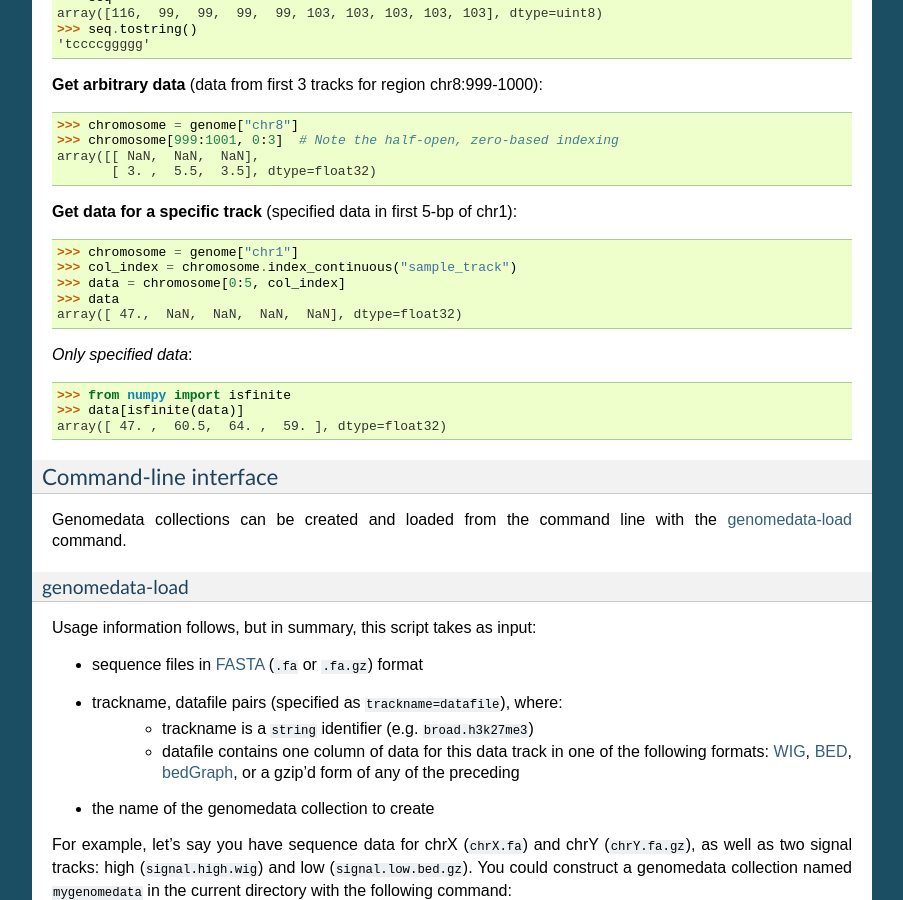
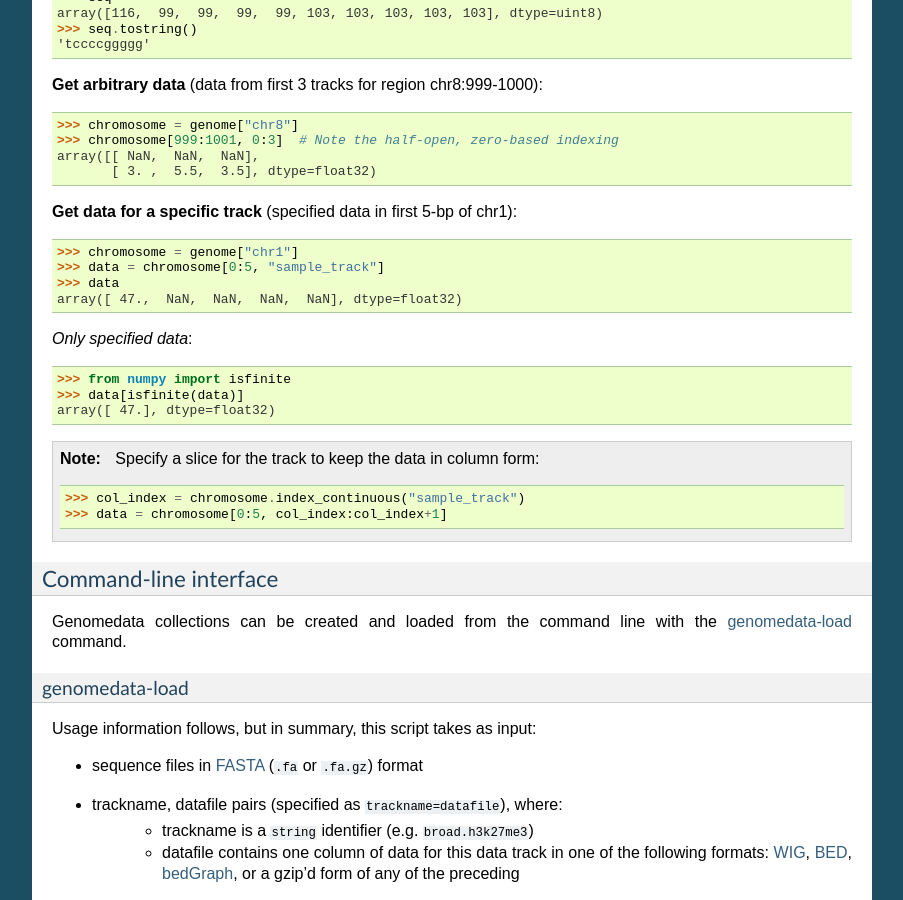
Before and after one commit to hoffmangroup/genomedata, a Sphinx documentation site: the page built from doc/genomedata.rst, in a window 1280 px wide and 900 px high, scrolled down 2096 px. Shown: the whole window, without its empty margins (198-1101 px from the left). Built offline with Sphinx 7.4.7, drawn with Linux system fonts in a browser that asks for light colours.

Commit message:
Updated documentation to take advantage of new chromosome[:, "trackname"] indexing. Fixed inconsistency between two sequential doctest blocks.

```diff
--- a/doc/genomedata.rst
+++ b/doc/genomedata.rst
@@ -140,19 +140,20 @@
 **Get data for a specific track** (specified data in first 5-bp of chr1):
 
 >>> chromosome = genome["chr1"]
->>> col_index = chromosome.index_continuous("sample_track")
->>> data = chromosome[0:5, col_index]
+>>> data = chromosome[0:5, "sample_track"]
 >>> data
 array([ 47.,  NaN,  NaN,  NaN,  NaN], dtype=float32)
-
-.. note: Specify a slice for the track to keep in column form
-         (e.g. ``data = chromosome[0:5, col_index:col_index+1]``)
 
 *Only specified data*:
 
 >>> from numpy import isfinite
 >>> data[isfinite(data)]
-array([ 47. ,  60.5,  64. ,  59. ], dtype=float32)
+array([ 47.], dtype=float32)
+
+.. note:: Specify a slice for the track to keep the data in column form:
+
+          >>> col_index = chromosome.index_continuous("sample_track")
+          >>> data = chromosome[0:5, col_index:col_index+1]
 
 
 Command-line interface
--- a/genomedata/__init__.py
+++ b/genomedata/__init__.py
@@ -500,11 +500,15 @@ class Chromosome(object):
         :type trackname: string
         :returns: integer
 
-        This is important for indexing into continuous data:
+        This is used for efficient indexing into continuous data:
 
         >>> chromosome = genome["chr3"]
         >>> col_index = chromosome.index_continuous("sample_track")
         >>> data = chromosome[100:150, col_index]
+
+        although for typical use, the track can be indexed directly:
+
+        >>> data = chromosome[100:150, "sample_track"]
 
         """
         try:
```
